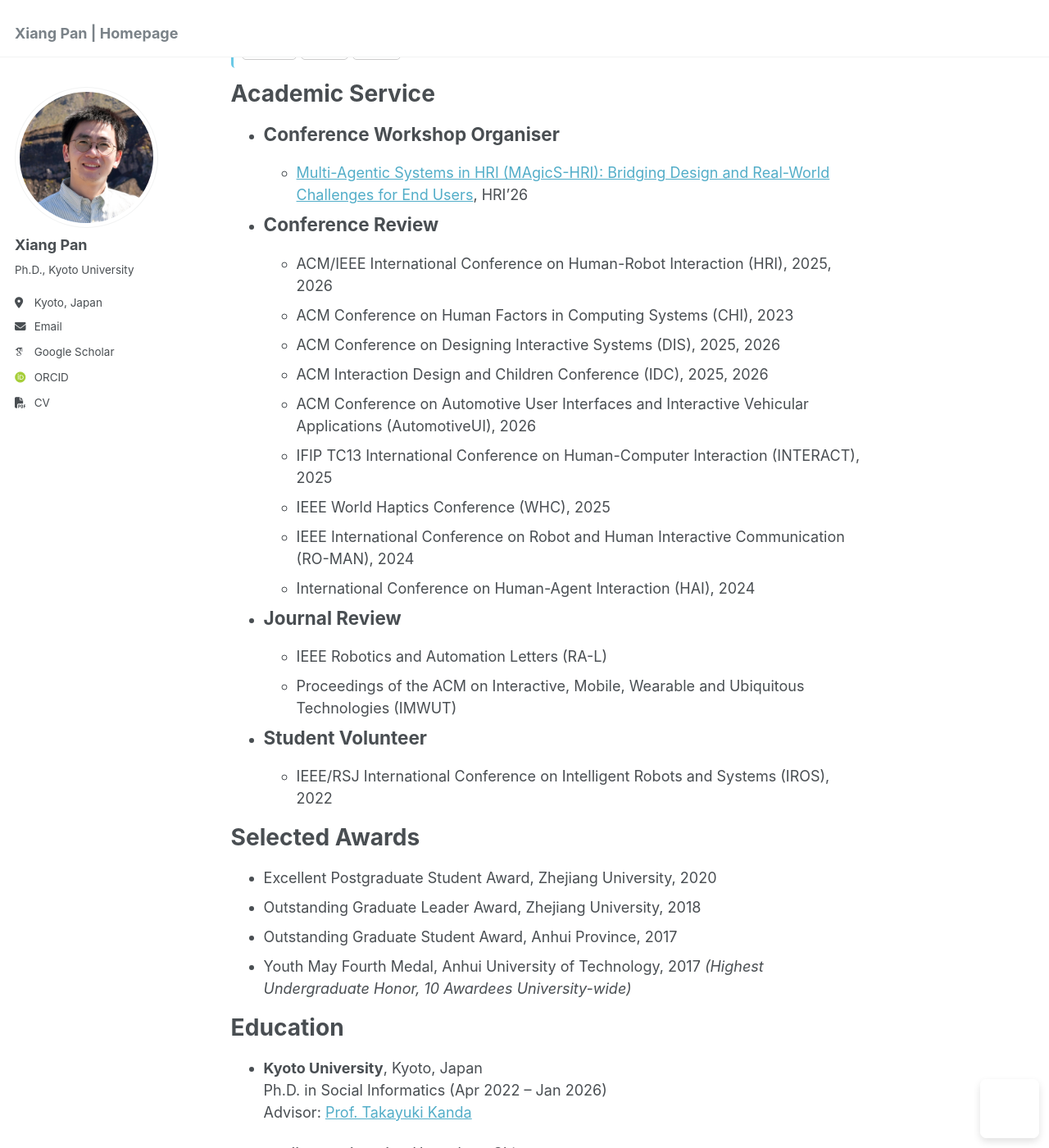
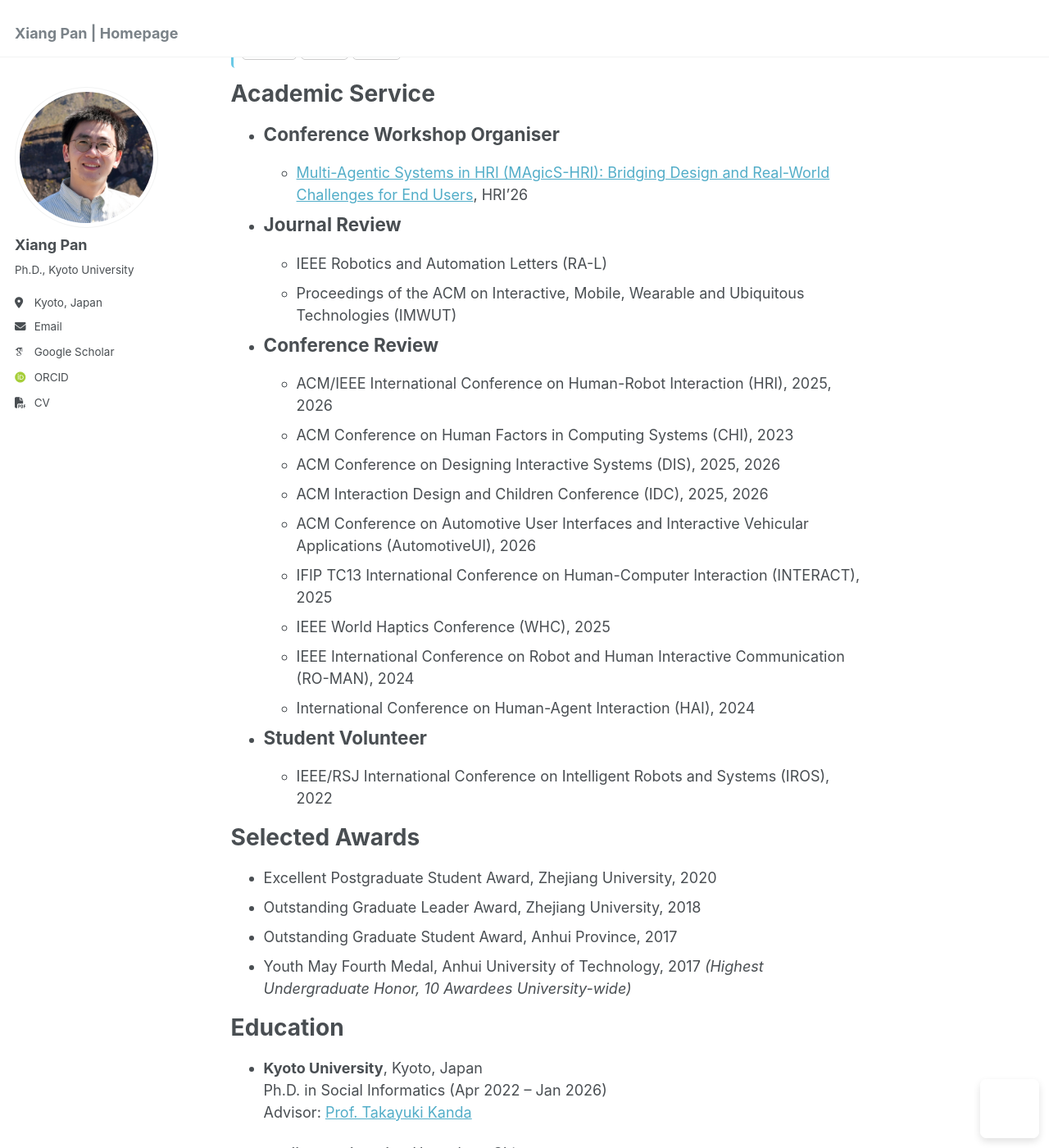
Before and after one commit to pan-xiang/pan-xiang.github.io, a Jekyll site: the page built from _pages/about.md, in a window 1280 px wide and 1400 px high, scrolled down 1279 px. Shown: the whole window at 82% size. Built offline with Jekyll 4.4.1, drawn with Linux system fonts in a browser that asks for light colours; some web fonts are replaced; a script that is not in the unit is left out; part of the change alters nothing that is shown.

```diff
--- a/_pages/about.md
+++ b/_pages/about.md
@@ -100,6 +100,10 @@ More publications can be found on my [Google Scholar](https://scholar.google.com
 - ## Conference Workshop Organiser
   - [Multi-Agentic Systems in HRI (MAgicS-HRI): Bridging Design and Real-World Challenges for End Users](https://sites.google.com/view/magics-hri/home), HRI’26
 
+- ## Journal Review
+  - IEEE Robotics and Automation Letters (RA-L)
+  - Proceedings of the ACM on Interactive, Mobile, Wearable and Ubiquitous Technologies (IMWUT)
+
 - ## Conference Review
   - ACM/IEEE International Conference on Human-Robot Interaction (HRI), 2025, 2026
   - ACM Conference on Human Factors in Computing Systems (CHI), 2023
@@ -110,10 +114,6 @@ More publications can be found on my [Google Scholar](https://scholar.google.com
   - IEEE World Haptics Conference (WHC), 2025
   - IEEE International Conference on Robot and Human Interactive Communication (RO-MAN), 2024
   - International Conference on Human-Agent Interaction (HAI), 2024
-
-- ## Journal Review
-  - IEEE Robotics and Automation Letters (RA-L)
-  - Proceedings of the ACM on Interactive, Mobile, Wearable and Ubiquitous Technologies (IMWUT)
 
 - ## Student Volunteer
   - IEEE/RSJ International Conference on Intelligent Robots and Systems (IROS), 2022
```
